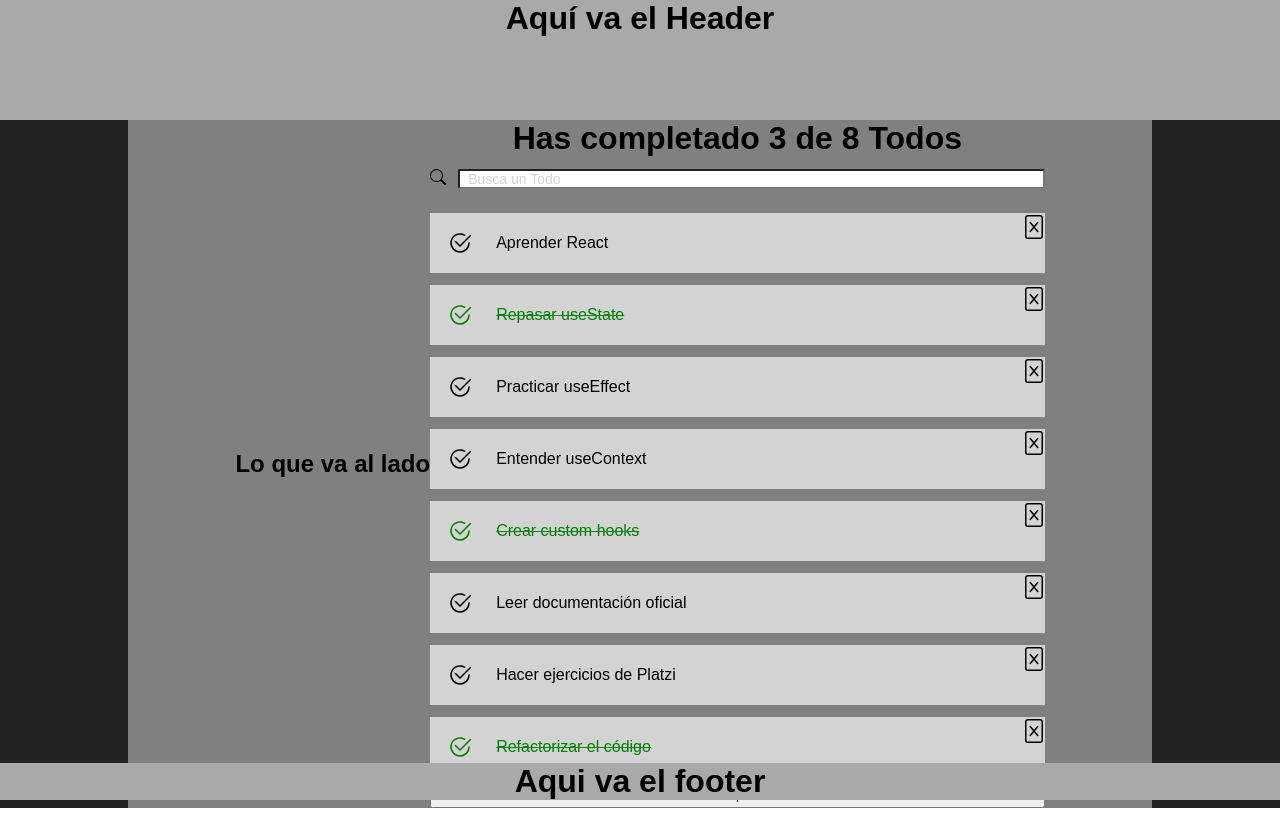
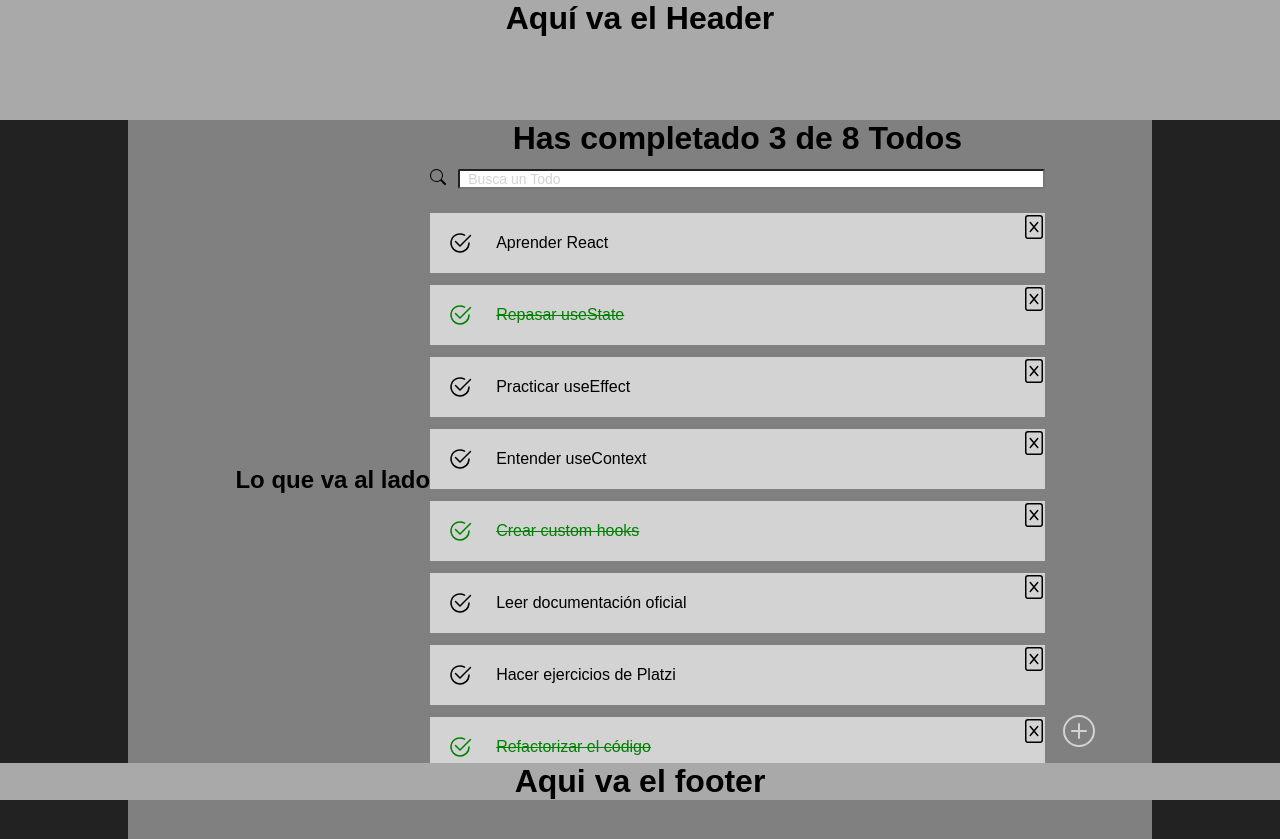
Before and after one commit to HSoftware/Todo_App, a React (Vite) app: page / in a window 1280 px wide. Before the commit the page ends 808 px from the top, so only its background shows below. Built offline with nearby package versions, Linux system fonts and the light colour scheme.

Commit message:
C10 Activo el cambio al completar una acción.

```diff
--- a/src/App.jsx
+++ b/src/App.jsx
@@ -31,8 +31,8 @@ const defaultTodos = [
 function App() {
 
   const [theme, setTheme] = useState("dark")
-  const [todos, setTodos] = useState(defaultTodos)         // Estado con los Todos
-  const [searchValue, setSearchValue] = useState("")       // Estado que guarda el valor del input search
+  const [todos, setTodos] = useState(defaultTodos)         // Listado con la totalidad de los Todos
+  const [searchValue, setSearchValue] = useState("")       // Valor del input de la búsqueda
 
   // Estados derivados
   const completedTodos = todos.filter(todo => !!todo.completed).length
@@ -47,6 +47,16 @@ function App() {
     )
   })
 
+  // Funciones
+  const completeTodo = (text) => {                         // Actualiza lista de Todos. text es el identificador (key) del Todo
+    console.log("Texto de entrada", text)
+    const newTodos = [...todos]                            // Crea una copia de los Todos
+    const todoIndex = newTodos.findIndex((todo) => (       // Encuentra el indice del todo correspondiente
+      todo.text == text
+    ))
+    newTodos[todoIndex].completed = true                   // Cambia a completado el todo elegido
+    setTodos(newTodos)                                     // Actualiza la todalidad de Todos
+  }
 
   return (
     <div className={styles.application}>
@@ -65,8 +75,10 @@ function App() {
             {searchedTodos.map(todo => (
               <TodoItem
                 key={todo.text}
-                text={todo.text}
-                completed={todo.completed} />
+                text={todo.text}                           //
+                completed={todo.completed}
+                onComplete={() => completeTodo(todo.text)}
+               />
             ))}
           </TodoList>
 
--- a/src/components/CreateTodoButton/CreateTodoButton.jsx
+++ b/src/components/CreateTodoButton/CreateTodoButton.jsx
@@ -1,9 +1,14 @@
+import { BsPlusCircle } from "react-icons/bs";
+import styles from "./CreateTodoButton.module.scss"
 
 export function CreateTodoButton() {
     return (
-
-        <button>
-            +
-        </button>
+        <div className={styles.CreateTodoButton}>
+            <button
+                title="Agregar tarea"
+            >
+                <BsPlusCircle />
+            </button>
+        </div>
     )
 }
--- /dev/null
+++ b/src/components/CreateTodoButton/CreateTodoButton.module.scss
@@ -0,0 +1,21 @@
+
+.CreateTodoButton {
+    position: fixed;
+    right: 185px;
+    bottom: 45px;
+}
+
+.CreateTodoButton button {
+    padding: 0;
+    margin: 0;
+    background-color: transparent;
+    border: none;
+    font-size: 32px;
+    cursor: pointer;
+    font-weight: 700;
+    color: lightgray;
+}
+
+.CreateTodoButton button:hover {
+    color: darkgray;
+}
--- a/src/components/TodoItem/TodoItem.jsx
+++ b/src/components/TodoItem/TodoItem.jsx
@@ -4,11 +4,14 @@ import { BsCircle } from "react-icons/bs";
 import styles from "./TodoItem.module.scss"
 
 
-export function TodoItem ({ text, completed }) {
+export function TodoItem ({ text, completed, onComplete }) {
   return (
     <>
       <li >
-        <span className={`${styles.icon} ${completed? styles.iconCompleted: ""}`}>
+        <span
+          className={`${styles.icon} ${completed? styles.iconCompleted: ""}`}
+          onClick={onComplete}
+        >
           <BsCheck2Circle />
         </span>
         <p className={`${styles.itemText} ${completed? styles.itemTextCompleted: ""}`}>
--- a/src/components/TodoList/TodoList.jsx
+++ b/src/components/TodoList/TodoList.jsx
@@ -1,8 +1,11 @@
+import styles from "./TodoList.module.scss"
 
 export function TodoList(props) {
     return (
-        <ul>
-            {props.children}
-        </ul>
+        <div className={styles.todoList}>
+            <ul>
+                {props.children}
+            </ul>
+        </div>
     )
 }
--- /dev/null
+++ b/src/components/TodoList/TodoList.module.scss
@@ -0,0 +1,4 @@
+
+.todoList {
+    margin-bottom: 50px;
+}
```
